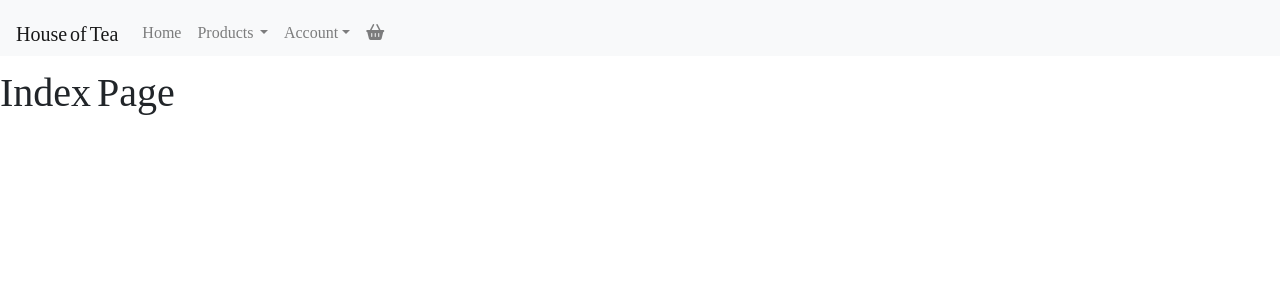
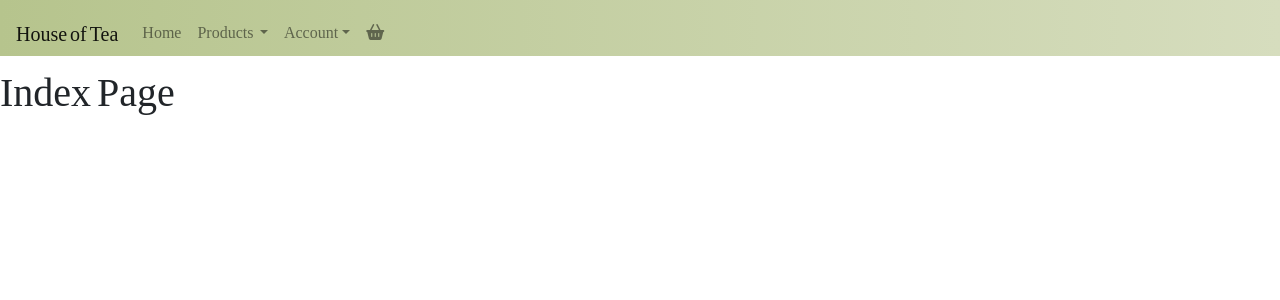
Before and after one commit to Code-Institute-Submissions/dilner1-House_of_Tea_DecResub, a Django app: page / in a window 1280 px wide. Shown: the top 300 px of the page. Run offline with Django 3.2, Linux system fonts and the light colour scheme; some libraries are stand-ins or nearby versions; some web fonts are replaced.

Commit message:
Adding gradient to navbar

```diff
--- a/static/css/style.css
+++ b/static/css/style.css
@@ -4,3 +4,16 @@ body {
     font-family: Noto Nastaliq Urdu, 'Times New Roman', Times, serif;
     width: 100%;
 }
+
+/* Nav Bar Styling */
+.gradient {
+    /* fallback for older browsers */
+    background: rgb(182, 196, 141);
+
+    /* Chrome 10-25, Safari 5.1-6 */
+    background: -webkit-linear-gradient(to right, rgba(182, 196, 141, 1), rgba(214, 221, 190, 1));
+
+
+    /* W3C, IE 10+/ Edge, Firefox 16+, Chrome 26+, Opera 12+, Safari 7+ */
+    background: linear-gradient(to right, rgba(182, 196, 141, 1), rgba(214, 221, 190, 1))
+}
```
